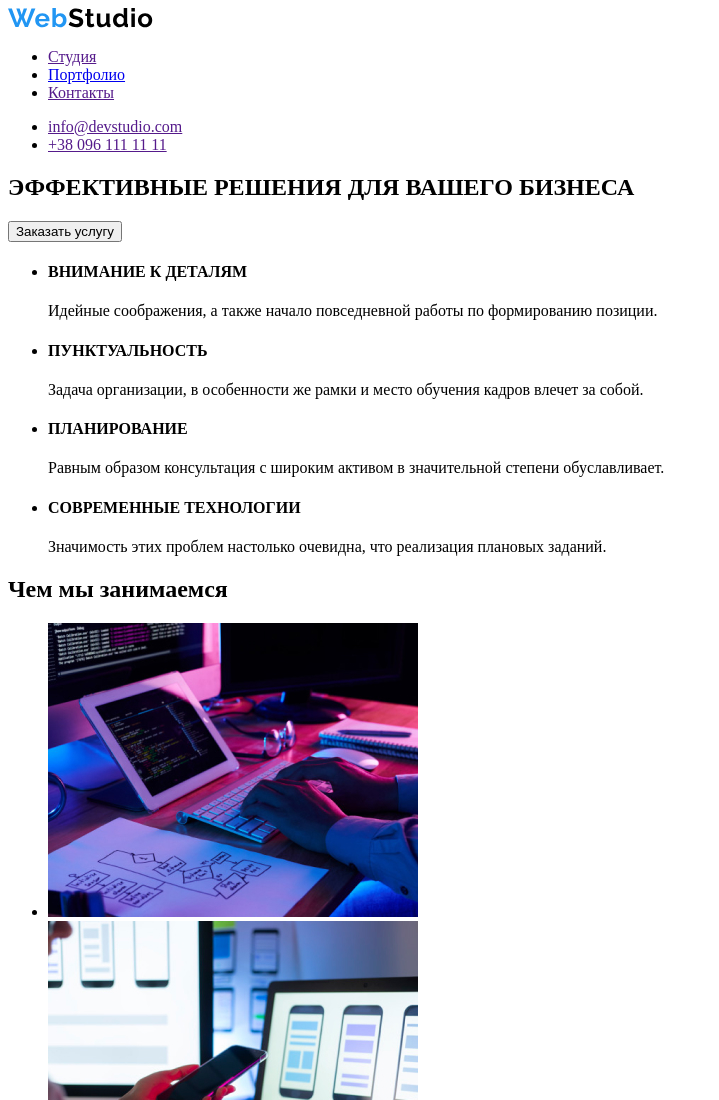
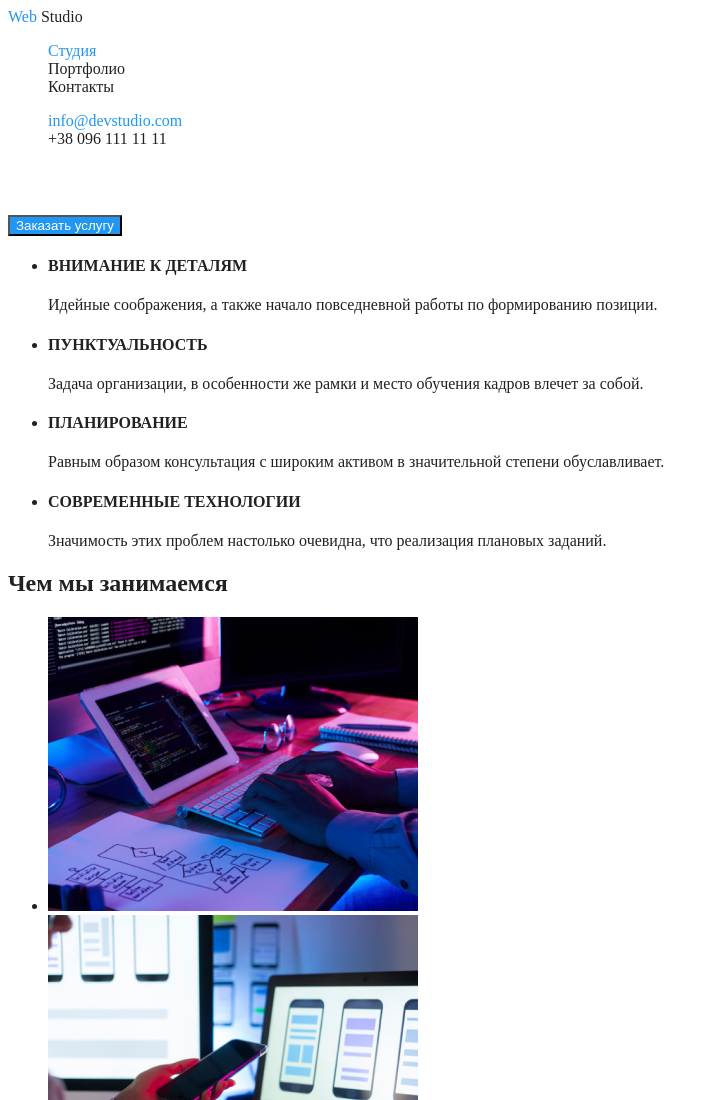
Before and after one commit to YaroSlavGitHub7/goit-markup-hw-02, a plain HTML site: page index.html in a window 1280 px wide. Shown: the top 1100 px of the page, without its empty margins (0-719 px from the left). Drawn offline with Linux system fonts and the light colour scheme.

Commit message:
Макет сайта
Добавлен фон

```diff
--- a/css/styles.css
+++ b/css/styles.css
@@ -0,0 +1,37 @@
+/* основной цвет текста color: #212121 */
+/* вторичный цвет текста #757575 */
+/* акцент-цвет синий текста #2196F3 */
+/* акцент-цвет белый текста #FFFFFF */
+/* основной цвет фона background: #FFFFFF */
+/* вторичный цвет фона background: #F5F4FA*/
+/* вторичный акцент цвет фона (кнопка) background: #2196F3*/
+/* цвет фона хедер background: #FFFFFF */
+/* цвет фона футер background: #2F303A */
+body {
+    background: #FFFFFF ;
+    color: #212121
+}
+#team {
+    background: #F5F4FA
+}
+.blue-text {
+    color:#2196F3 ;
+}
+.white-text {
+   color: #FFFFFF ;
+}
+.blue-background {
+    background: #2196F3 ;
+}
+.grey-background {
+    background: #F5F4FA ;
+}
+.list {
+    list-style: none;
+}
+
+a {
+    outline: none;
+    text-decoration: none;
+    color: #212121;
+  }
--- a/index.html
+++ b/index.html
@@ -5,28 +5,31 @@
     <meta http-equiv="X-UA-Compatible" content="IE=edge">
     <meta name="viewport" content="width=device-width, initial-scale=1.0">
     <title>Web Studio</title>
+    <link rel="stylesheet" href="./css/styles.css" />
 </head>
 <body>
     <header>
         <nav>
-            <a href="">
-            <img src="img/WebStudioSVG.svg" alt="logo">
+            <a href="./index.html" class="logo">
+              <span class="blue-text">Web</span>
+              <span class="">Studio</span>
+            <!-- <img src="img/WebStudioSVG.svg" alt="logo"> -->
             </a>
-            <ul>
-                <li><a href="">Студия</a></li>
+            <ul class="list">
+                <li><a class="blue-text" href="">Студия</a></li>
                 <li><a href="portfolio.html">Портфолио</a></li>
                 <li><a href="">Контакты</a></li>
             </ul>
         </nav>
-            <ul>
-                <li><a href="">info@devstudio.com</a></li>
+            <ul class="list">
+                <li><a class="blue-text" href="">info@devstudio.com</a></li>
                 <li><a href="">+38 096 111 11 11</a></li>
             </ul>
     </header>
     <main>
         <section>
-        <h1>ЭФФЕКТИВНЫЕ РЕШЕНИЯ ДЛЯ ВАШЕГО БИЗНЕСА</h1>
-        <button type="button">Заказать услугу</button>
+        <h1 class="white-text">ЭФФЕКТИВНЫЕ РЕШЕНИЯ ДЛЯ ВАШЕГО БИЗНЕСА</h1>
+        <button type="button" class="white-text blue-background">Заказать услугу</button>
         </section>
         <section>
             <ul>
```
Also changed, not shown: portfolio.html (+7 -6 lines).
